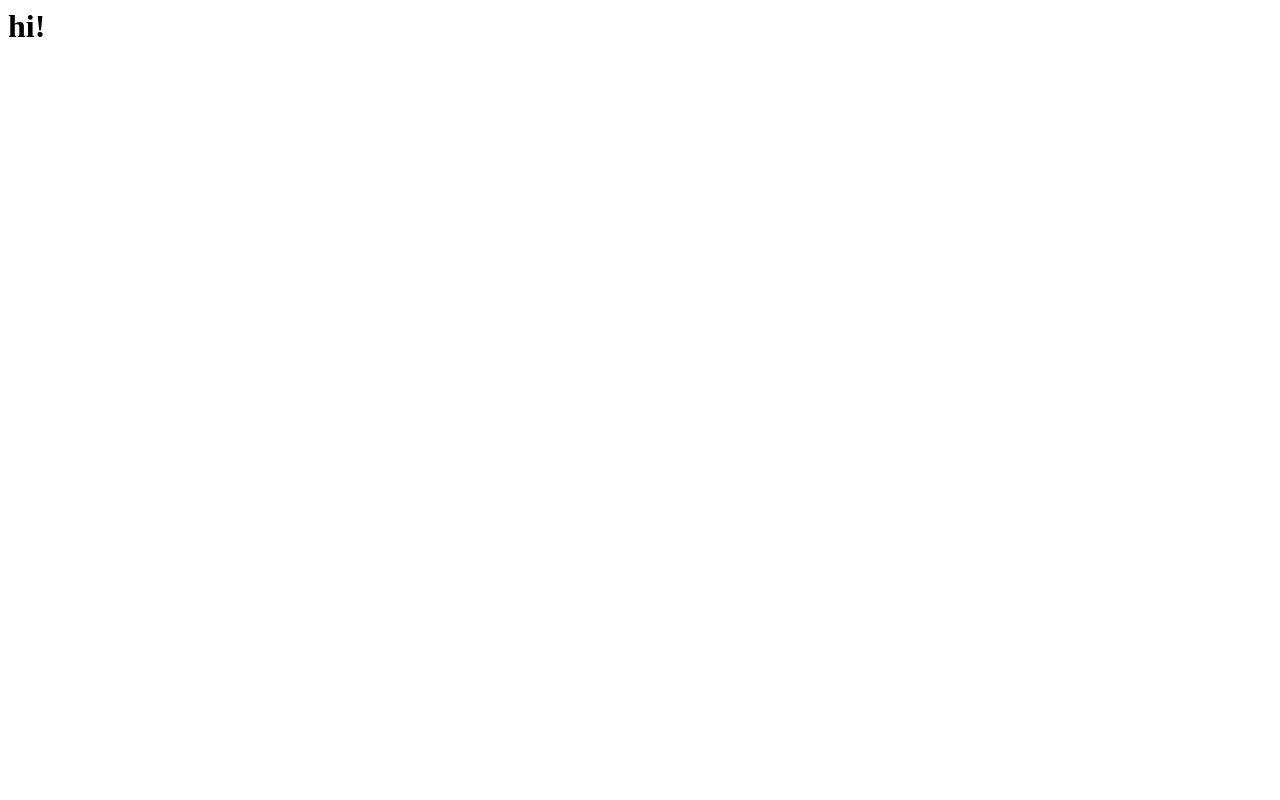
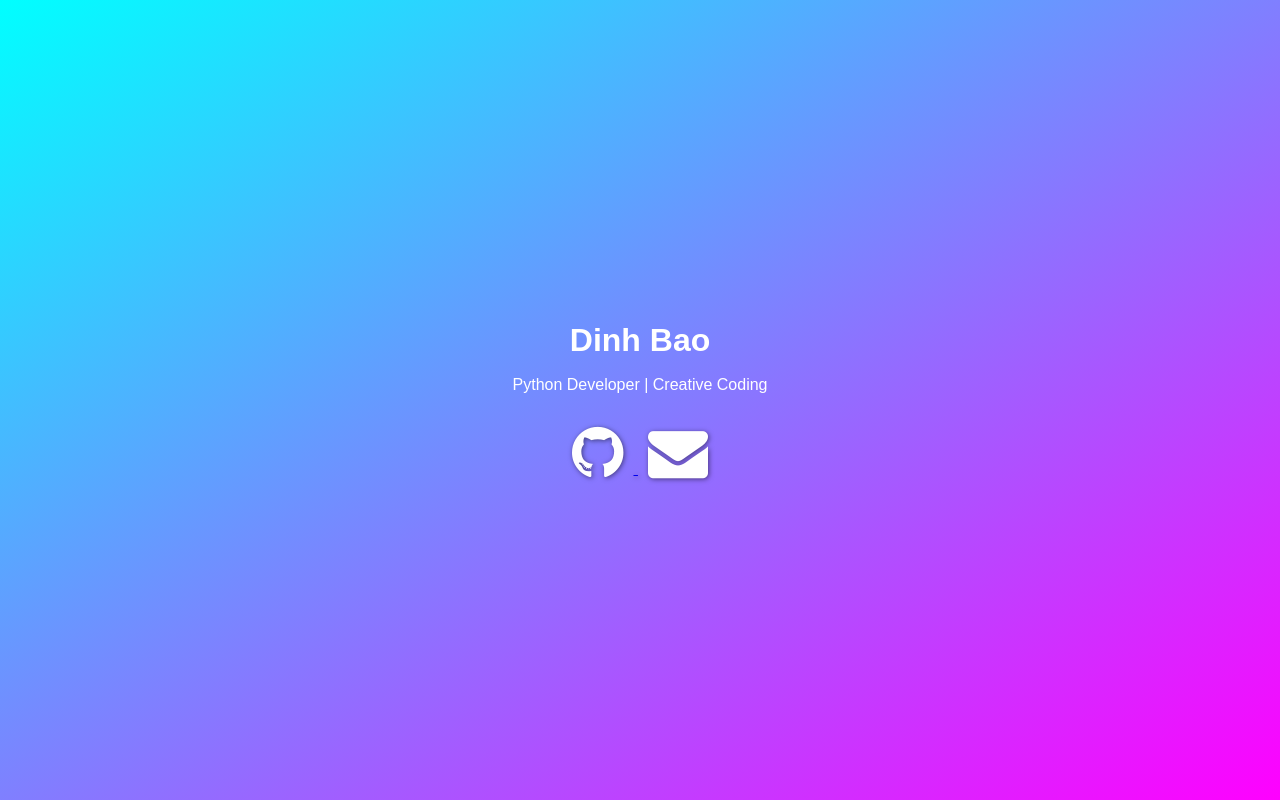
Before and after one commit to dtbao20/dtbao20.github.io, a plain HTML site: page index.html in a window 1280 px wide. Drawn offline with Linux system fonts and the light colour scheme.

Commit message:
Update index.html

```diff
--- a/index.html
+++ b/index.html
@@ -1 +1,52 @@
-<h1>hi!</h1>
+<!DOCTYPE html>
+<html lang="en">
+  <head>
+    <meta charset="UTF-8" />
+    <meta name="viewport" content="width=device-width, initial-scale=1.0" />
+    <link
+      rel="stylesheet"
+      href="https://cdnjs.cloudflare.com/ajax/libs/font-awesome/4.7.0/css/font-awesome.min.css"
+    />
+    <style>
+      body {
+        background: linear-gradient(to bottom right, #0ff 0%, #f0f 100%);
+        padding: 0 24px;
+        margin: 0;
+        height: 100vh;
+        color: white;
+        display: flex;
+        justify-content: center;
+        align-items: center;
+        font-family: sans-serif;
+        text-align: center;
+        line-height: 150%;
+      }
+      .icons {
+        font-size: 60px;
+        color: white;
+        margin: 10px;
+      }
+      .icons:hover {
+        color: black;
+      }
+      .contact {
+        text-shadow: 1px 1px 5px rgba(0, 0, 0, 0.5);
+      }
+    </style>
+  </head>
+  <body>
+    <div class="main">
+      <h1 class="name" style="fo">Dinh Bao</h1>
+      <p class="role"> Python Developer | Creative Coding</p>
+
+      <div class="contact">
+        <a href="https://github.com/dtbao20" target="_blank">
+          <i class="fa fa-github icons"></i>
+        </a>
+        <a href="mailto:baodt2k@gmail.com" target="_blank">
+          <i class="fa fa-envelope icons"></i>
+        </a>
+      </div>
+    </div>
+  </body>
+</html>
```
